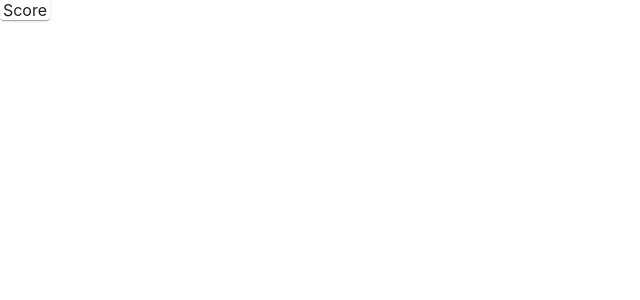
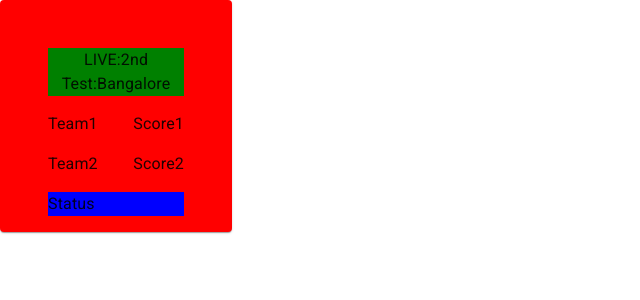
Before and after one commit to mshelll/dashboard, a React (Create React App) app: page / in a window 1280 px wide. Shown: the top 300 px of the page, without its empty margins (0-640 px from the left). Built offline with nearby package versions, Linux system fonts and the light colour scheme.

Commit message:
initial layout

```diff
--- a/public/index.html
+++ b/public/index.html
@@ -15,6 +15,13 @@
       user's mobile device or desktop. See https://developers.google.com/web/fundamentals/web-app-manifest/
     -->
     <link rel="manifest" href="%PUBLIC_URL%/manifest.json" />
+
+    <!-- Roboto Font for Material UI -->
+    <link
+      rel="stylesheet"
+      href="https://fonts.googleapis.com/css?family=Roboto:300,400,500,700&display=swap"
+    />
+
     <!--
       Notice the use of %PUBLIC_URL% in the tags above.
       It will be replaced with the URL of the `public` folder during the build.
--- a/src/App.tsx
+++ b/src/App.tsx
@@ -8,6 +8,9 @@ import CardActions from '@mui/material/CardActions';
 import CardContent from '@mui/material/CardContent';
 import Button from '@mui/material/Button';
 import Typography from '@mui/material/Typography';
+import { minHeight } from '@mui/system';
+import { alignProperty } from '@mui/material/styles/cssUtils';
+import { red } from '@mui/material/colors';
 
 
 function App() {
@@ -20,8 +23,56 @@ function App() {
 
 
 function ScoreCard() {
+
+  const card_style = {
+    bgcolor: 'red',
+    padding: 2,
+    width: 200,
+    height: 200,
+    display: 'flex',
+    flexDirection: 'column',
+    justifyContent: 'space-between',
+
+  }
+
+  const header_style = {
+    bgcolor: 'green',
+    display: 'flex',
+    margin: 2,
+  }
+
+  const status_style = {
+    bgcolor: 'blue',
+    display: 'flex',
+    margin: 2,
+  }
+
+  const score_style = {
+    display: 'flex',
+    justifyContent: 'space-between',
+    margin: 2,
+  }
+
   return(
-    <Card sx={{maxWidth: 50}}>Score</Card>
+    <Card
+      sx={card_style}>
+      <CardContent>
+        <Typography sx={header_style}>
+          LIVE:2nd Test:Bangalore
+        </Typography>
+        <Typography sx={score_style}>
+          <Typography>Team1</Typography>
+          <Typography>Score1</Typography>
+        </Typography>
+        <Typography sx={score_style}>
+          <Typography>Team2</Typography>
+          <Typography>Score2</Typography>
+        </Typography>
+        <Typography sx={status_style}>
+          Status
+        </Typography>
+      </CardContent>
+    </Card>
   )
 }
 
```
